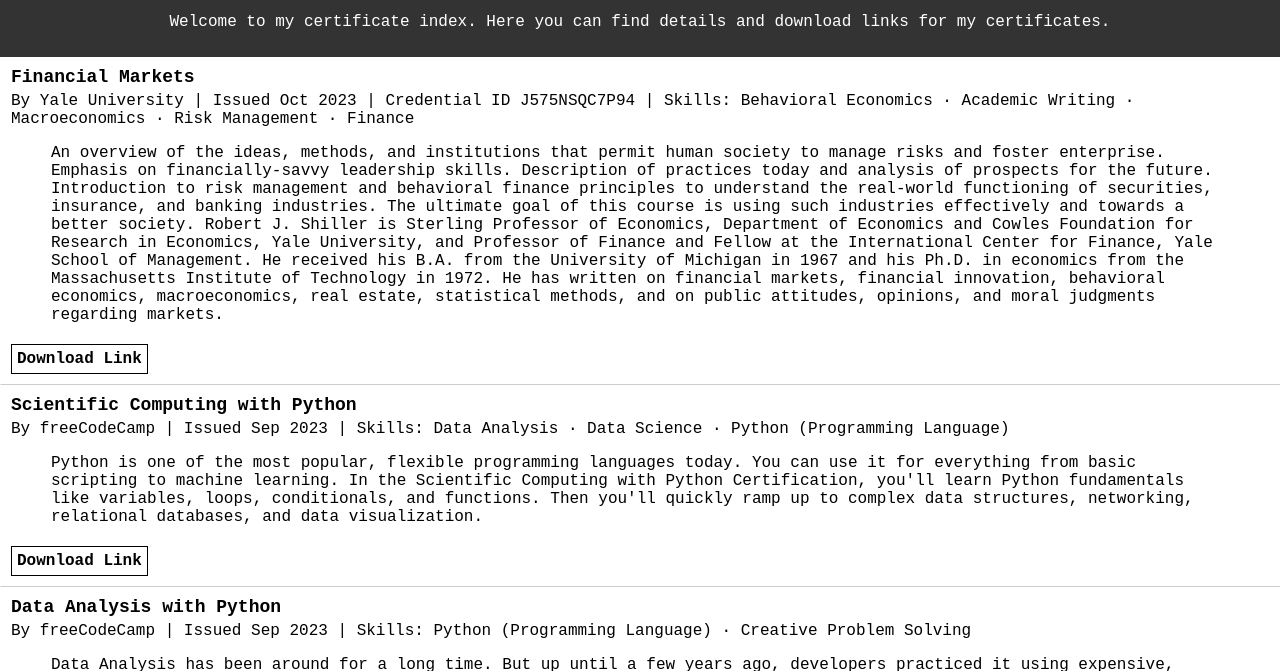
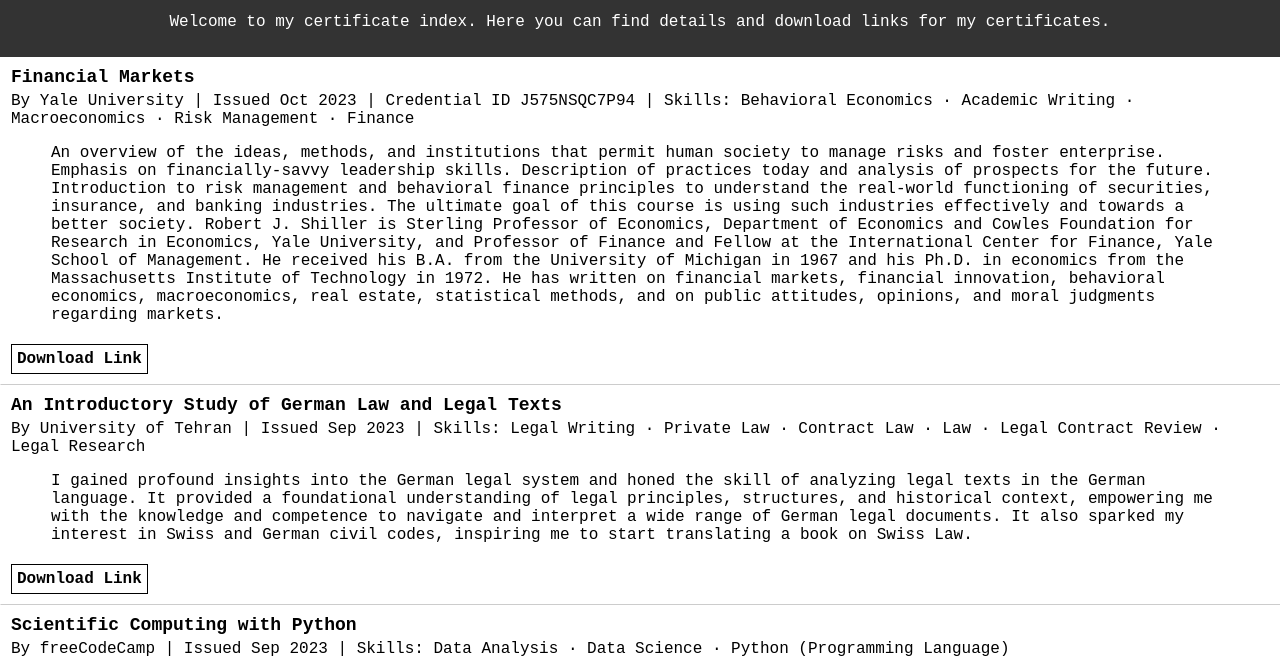
Before and after one commit to AYoonesi/cert, a plain HTML site: page docs/index.html in a window 1280 px wide. Shown: the part 75-746 px from the top of the page. Drawn offline with Linux system fonts and the light colour scheme.

Commit message:
An Introductory Study of German Law and Legal Texts - UT

```diff
--- a/docs/index.html
+++ b/docs/index.html
@@ -172,6 +172,11 @@
 
             Robert J. Shiller is Sterling Professor of Economics, Department of Economics and Cowles Foundation for Research in Economics, Yale University, and Professor of Finance and Fellow at the International Center for Finance, Yale School of Management. He received his B.A. from the University of Michigan in 1967 and his Ph.D. in economics from the Massachusetts Institute of Technology in 1972. He has written on financial markets, financial innovation, behavioral economics, macroeconomics, real estate, statistical methods, and on public attitudes, opinions, and moral judgments regarding markets.
             `},
+            { cert_name: 'An Introductory Study of German Law and Legal Texts', file_name: 'German-law.jpg', details: `
+            University of Tehran |
+                Issued Sep 2023 |
+                Skills: Legal Writing · Private Law · Contract Law · Law · Legal Contract Review · Legal Research
+            `, explaination: `I gained profound insights into the German legal system and honed the skill of analyzing legal texts in the German language. It provided a foundational understanding of legal principles, structures, and historical context, empowering me with the knowledge and competence to navigate and interpret a wide range of German legal documents. It also sparked my interest in Swiss and German civil codes, inspiring me to start translating a book on Swiss Law.`},
             { cert_name: 'Scientific Computing with Python', file_name: 'Scientific Computing with Python.png', details: `
                 freeCodeCamp |
                 Issued Sep 2023 |
```
Also changed, not shown: 1 other file.
